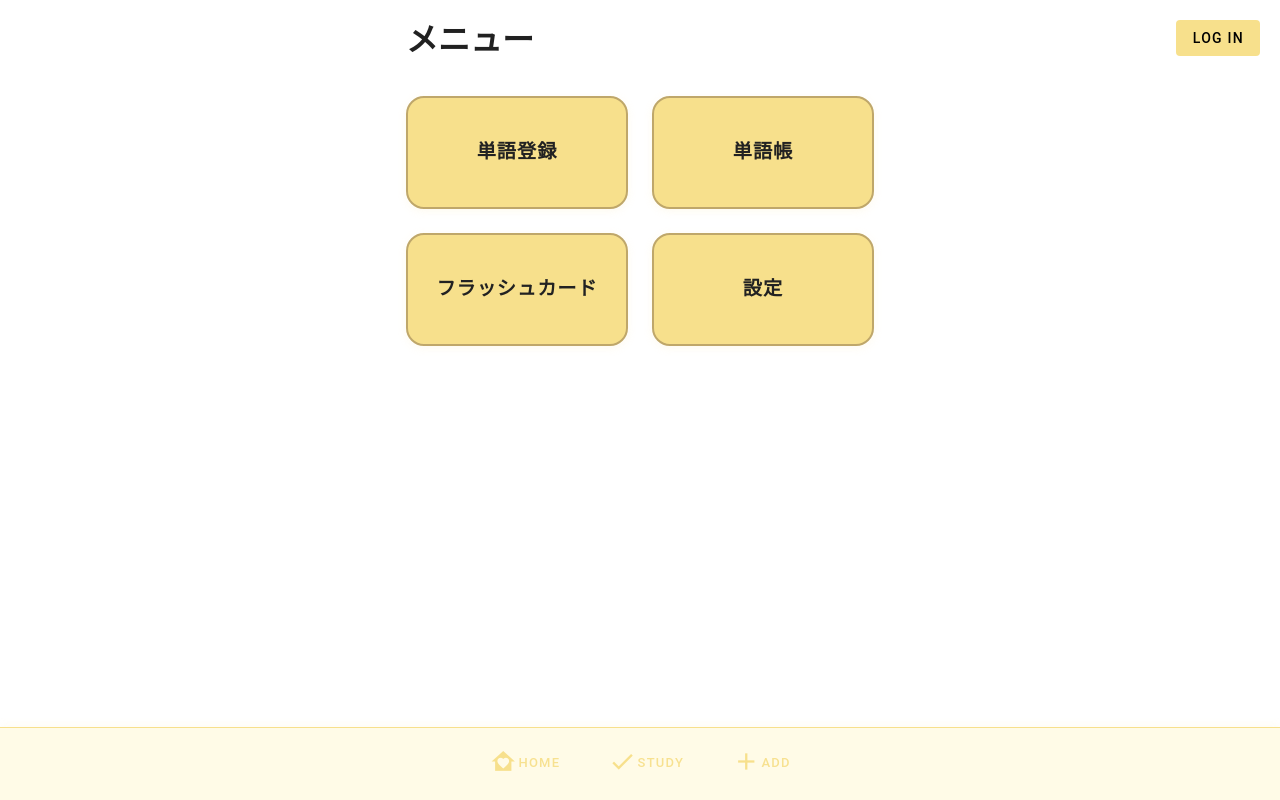
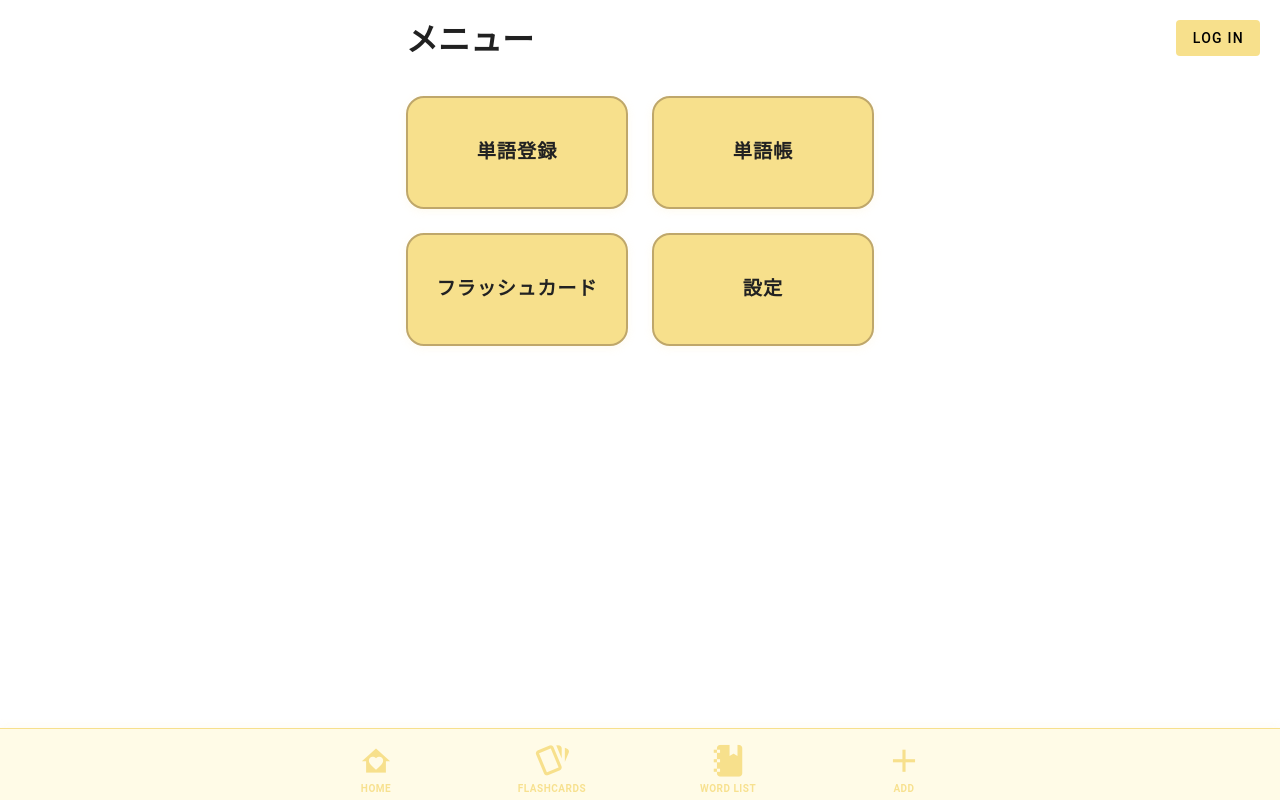
Before and after one commit to michan74/english_bear, a Nuxt app in the folder app/: page / in a window 1280 px wide. Built offline with nearby package versions, Linux system fonts and the light colour scheme; no server answers.

Commit message:
フッター

```diff
--- a/app/layouts/default.vue
+++ b/app/layouts/default.vue
@@ -11,28 +11,34 @@
     <!-- footer -->
     <v-footer
       app
-      class="text-center d-flex flex-column pb-2 pt-1 footer-custom bg-secondary"
-      style="border-top: 1px solid rgb(var(--v-theme-primary)); box-shadow: 0 -2px 8px rgba(var(--v-theme-primary), 0.1); z-index: 10; min-height: 70px;"
-      height="auto"
+      class="text-center d-flex flex-column footer-custom bg-secondary px-2"
+      style="border-top: 1px solid rgb(var(--v-theme-primary)); box-shadow: 0 -2px 8px rgba(var(--v-theme-primary), 0.1); z-index: 10; height: 72px;"
+      height="72"
     >
-      <div class="d-flex justify-center align-center" style="height:60px;">
-        <NuxtLink to="/" class="flex-grow-1 text-center" style="text-decoration:none;">
-          <v-btn variant="text" class="d-flex flex-column align-center mx-2 footer-btn" style="min-width:0;">
-            <v-icon color="primary" size="28">mdi-home-heart</v-icon>
-            <span class="footer-text">Home</span>
+      <div class="d-flex justify-space-between align-center" style="height: 100%; width: 100%; max-width: 600px; margin: 0 auto;">
+        <NuxtLink to="/" class="text-decoration-none">
+          <v-btn variant="text" class="footer-btn px-2" style="min-width: 72px; height: 56px;">
+            <v-icon color="primary" size="34">mdi-home-heart</v-icon>
           </v-btn>
+          <span class="footer-text mt-n2">HOME</span>
         </NuxtLink>
-        <NuxtLink to="/flashcard" class="flex-grow-1 text-center" style="text-decoration:none;">
-          <v-btn variant="text" class="d-flex flex-column align-center mx-2 footer-btn" style="min-width:0;">
-            <v-icon color="primary" size="28">mdi-check</v-icon>
-            <span class="footer-text">Study</span>
+        <NuxtLink to="/flashcard" class="text-decoration-none">
+          <v-btn variant="text" class="footer-btn px-2" style="min-width: 72px; height: 56px;">
+            <v-icon color="primary" size="38">mdi-cards-outline</v-icon>
           </v-btn>
+          <span class="footer-text mt-n2">FLASHCARDS</span>
         </NuxtLink>
-        <NuxtLink to="/word-register" class="flex-grow-1 text-center" style="text-decoration:none;">
-          <v-btn variant="text" class="d-flex flex-column align-center mx-2 footer-btn" style="min-width:0;">
-            <v-icon color="primary" size="28">mdi-plus</v-icon>
-            <span class="footer-text">Add</span>
+        <NuxtLink to="/wordbook" class="text-decoration-none">
+          <v-btn variant="text" class="footer-btn px-2" style="min-width: 72px; height: 56px;">
+            <v-icon color="primary" size="38">mdi-notebook</v-icon>
           </v-btn>
+          <span class="footer-text mt-n2">WORD LIST</span>
+        </NuxtLink>
+        <NuxtLink to="/word-register" class="text-decoration-none">
+          <v-btn variant="text" class="footer-btn px-2" style="min-width: 72px; height: 56px;">
+            <v-icon color="primary" size="38">mdi-plus</v-icon>
+          </v-btn>
+          <span class="footer-text mt-n2">ADD</span>
         </NuxtLink>
       </div>
     </v-footer>
@@ -51,11 +57,16 @@ html, body, #__nuxt, #app {
 }
 
 .footer-text {
-  font-size: 13px;
+  font-size: 10px;
   color: rgb(var(--v-theme-primary));
   transition: color 0.3s ease;
   opacity: 0.95;
-  font-weight: 500;
+  font-weight: 600;
+  white-space: nowrap;
+  display: block;
+  text-align: center;
+  margin-top: -4px;
+  letter-spacing: 0.5px;
 }
 
 .footer-btn {
```
